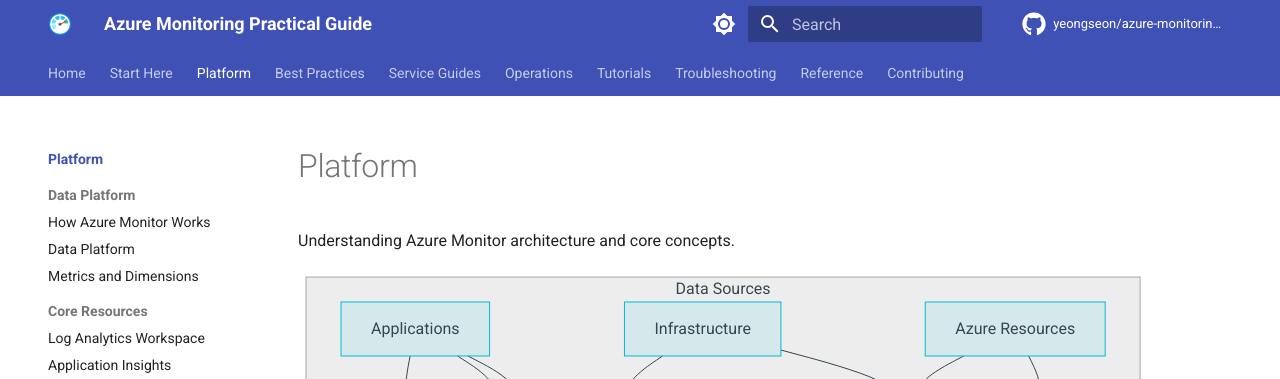
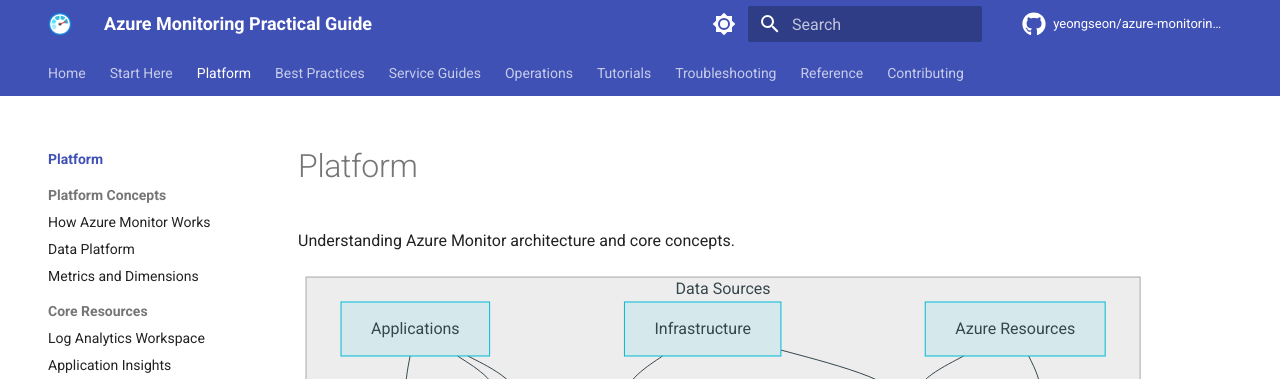
Before and after one commit to yeongseon/azure-monitoring-practical-guide, an MkDocs documentation site: the page built from docs/platform/index.md, in a window 1280 px wide. Shown: the top 379 px of the page. Built offline with MkDocs 1.6.1 and Material for MkDocs 9.7.7, drawn with Linux system fonts in a browser that asks for light colours; comment, search, counter and statistics services are not loaded.

Commit message:
fix: rename Data Platform nav bucket to Platform Concepts (monitoring#50) (#52)

```diff
--- a/mkdocs.yml
+++ b/mkdocs.yml
@@ -106,7 +106,7 @@
     - start-here/repository-map.md
   - Platform:
     - platform/index.md
-    - Data Platform:
+    - Platform Concepts:
       - How Azure Monitor Works: platform/how-azure-monitor-works.md
       - Data Platform: platform/data-platform.md
       - Metrics and Dimensions: platform/metrics-and-dimensions.md
```
